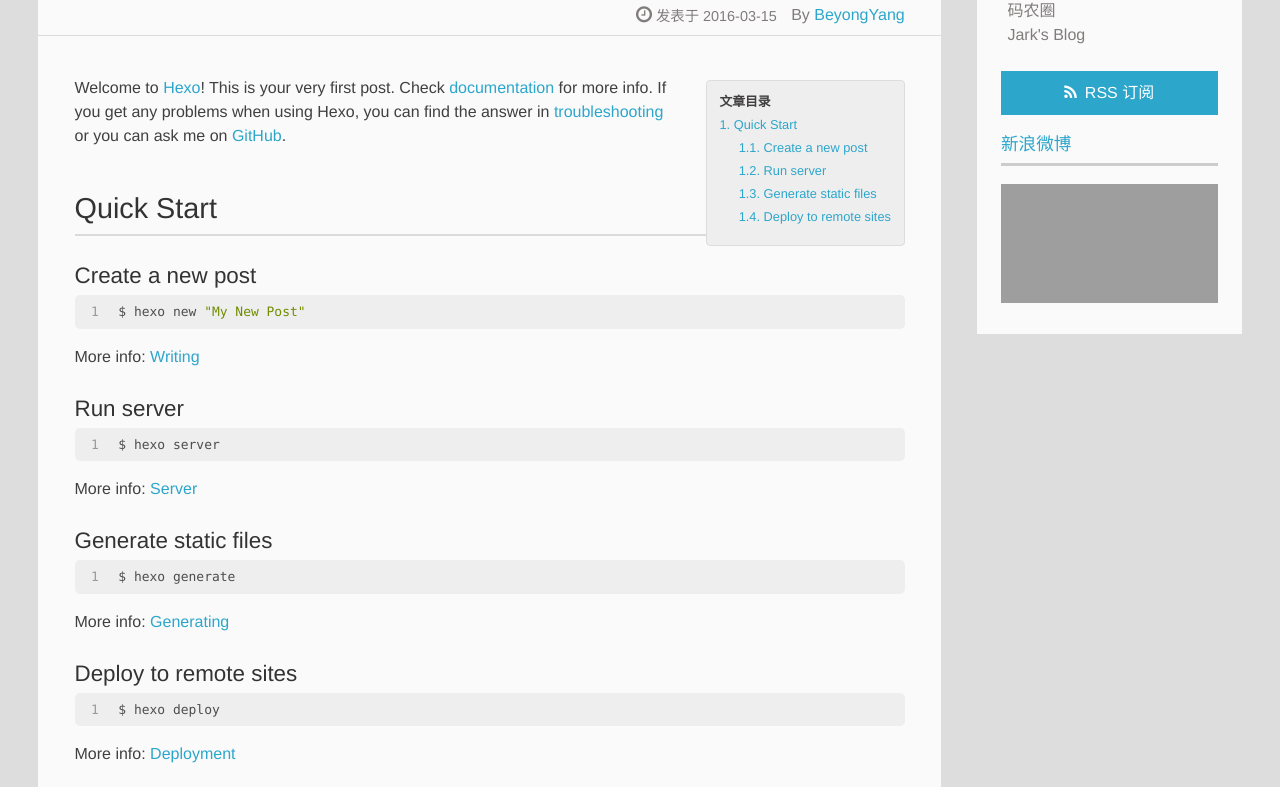
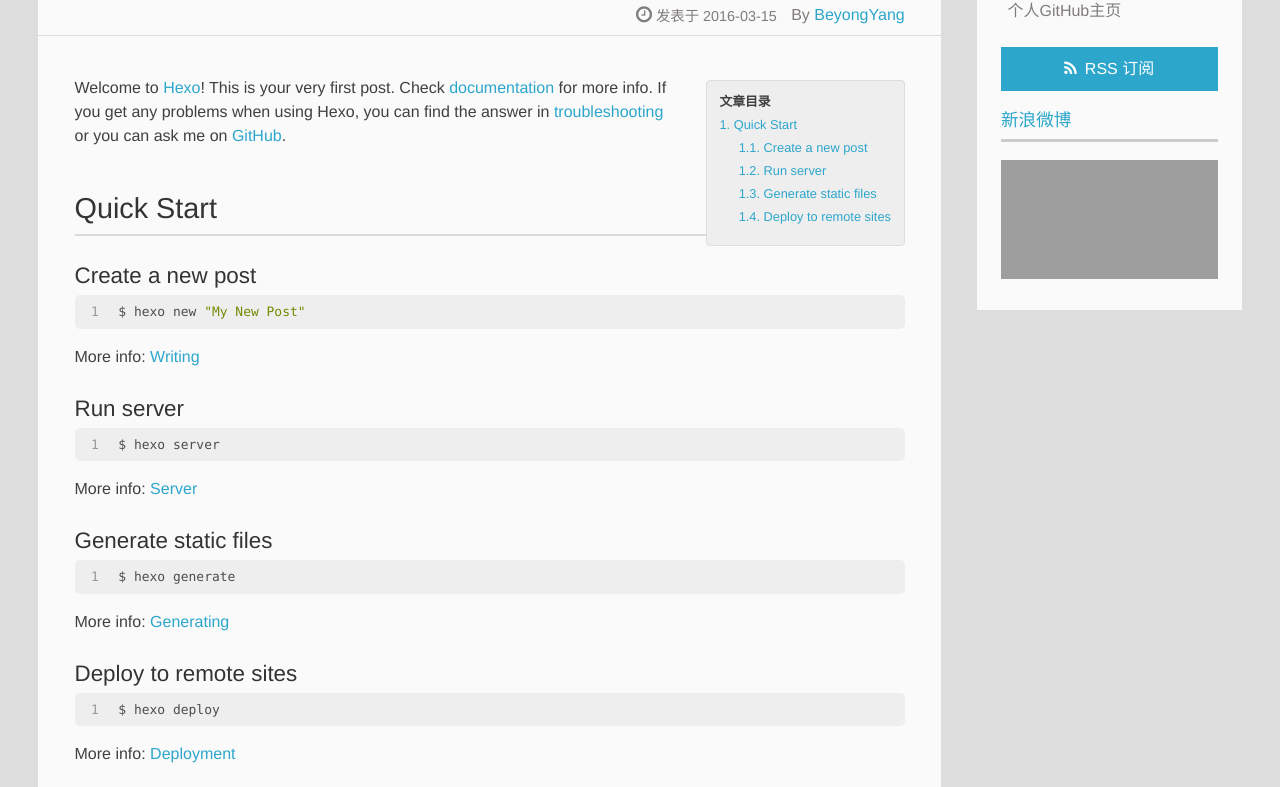
Before and after one commit to BeyongYang/BeyongYang.github.io, a plain HTML site: page 2016/03/15/hello-world/index.html in a window 1280 px wide. Shown: the part 307-1094 px from the top of the page. Drawn offline with Linux system fonts and the light colour scheme; grey boxes are pictures that could not be loaded; a script that the page names is missing.

Commit message:
Site updated: 2016-03-15 14:48:00

```diff
--- a/2016/03/15/hello-world/index.html
+++ b/2016/03/15/hello-world/index.html
@@ -164,13 +164,7 @@ Quick">
 
           <li>
 
-            	<a href="https://coderq.com" target="_blank" title="一个面向程序员交流分享的新一代社区">码农圈</a>
-
-          </li>
-
-          <li>
-
-            	<a href="http://wuchong.me" target="_blank" title="Jark&#39;s Blog">Jark&#39;s Blog</a>
+            	<a href="https://github.com/BeyongYang" target="_blank" title="个人GitHub主页">个人GitHub主页</a>
 
           </li>
 
--- a/index.html
+++ b/index.html
@@ -154,13 +154,7 @@
 
           <li>
 
-            	<a href="https://coderq.com" target="_blank" title="一个面向程序员交流分享的新一代社区">码农圈</a>
-
-          </li>
-
-          <li>
-
-            	<a href="http://wuchong.me" target="_blank" title="Jark&#39;s Blog">Jark&#39;s Blog</a>
+            	<a href="https://github.com/BeyongYang" target="_blank" title="个人GitHub主页">个人GitHub主页</a>
 
           </li>
 
```
